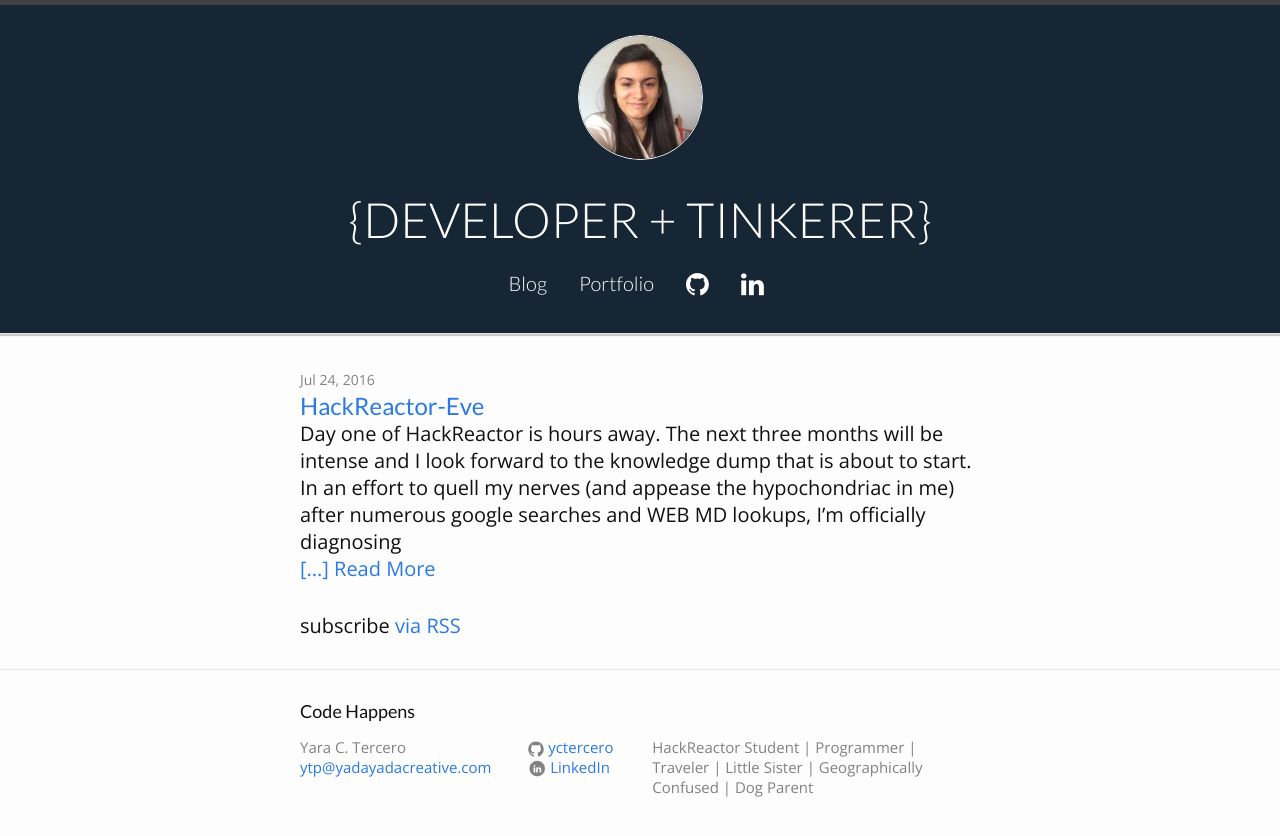
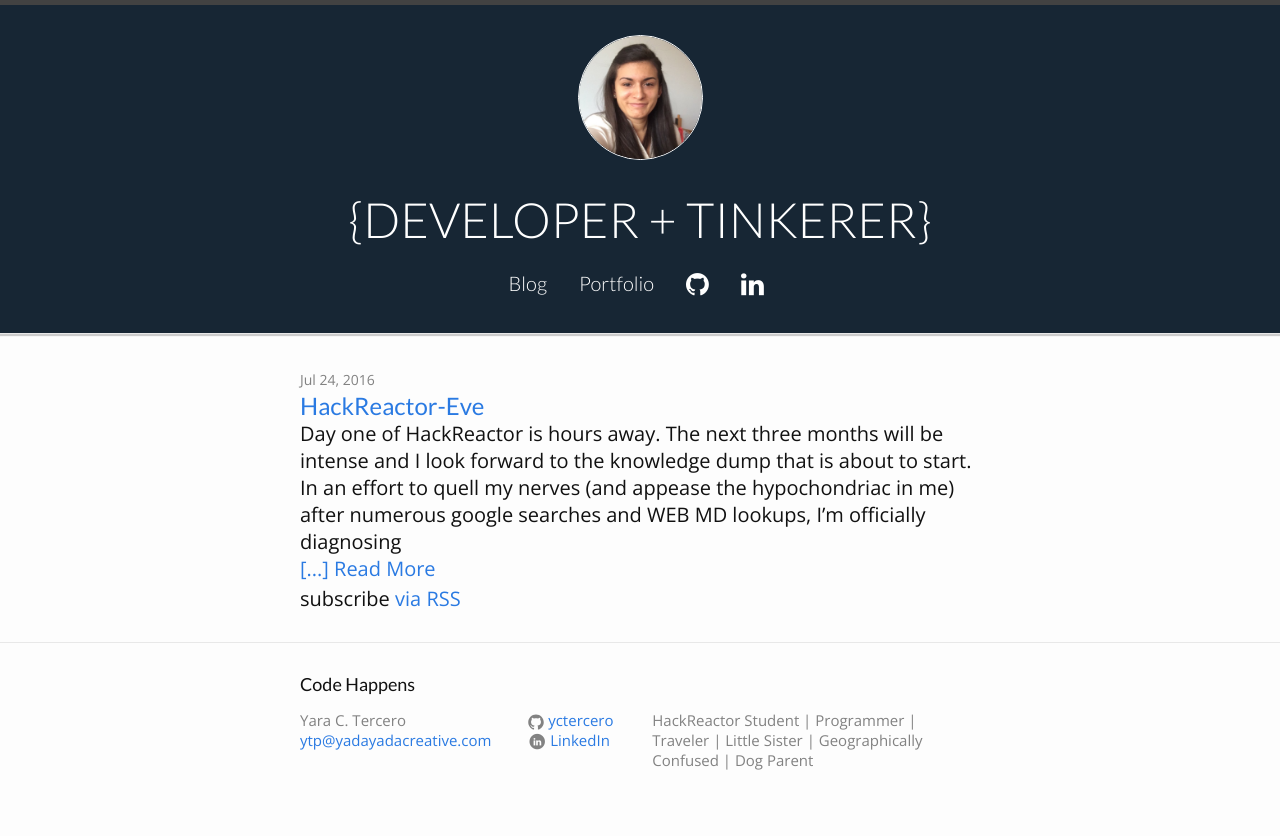
Before and after one commit to yctercero/yctercero.github.io, a Jekyll site: the page built from index.html, in a window 1280 px wide. Shown: the top 836 px of the page. Built offline with Jekyll 4.4.1, drawn with Linux system fonts in a browser that asks for light colours; the list of posts is cut into pages by our own code.

Commit message:
styling excerpt

```diff
--- a/css/main.scss
+++ b/css/main.scss
@@ -235,6 +235,10 @@ body > header .fa{
   text-align: center;
 }
 
+.readmore{
+  float: left;
+}
+
 
 
 @media screen and (max-width: 595px) {
```
